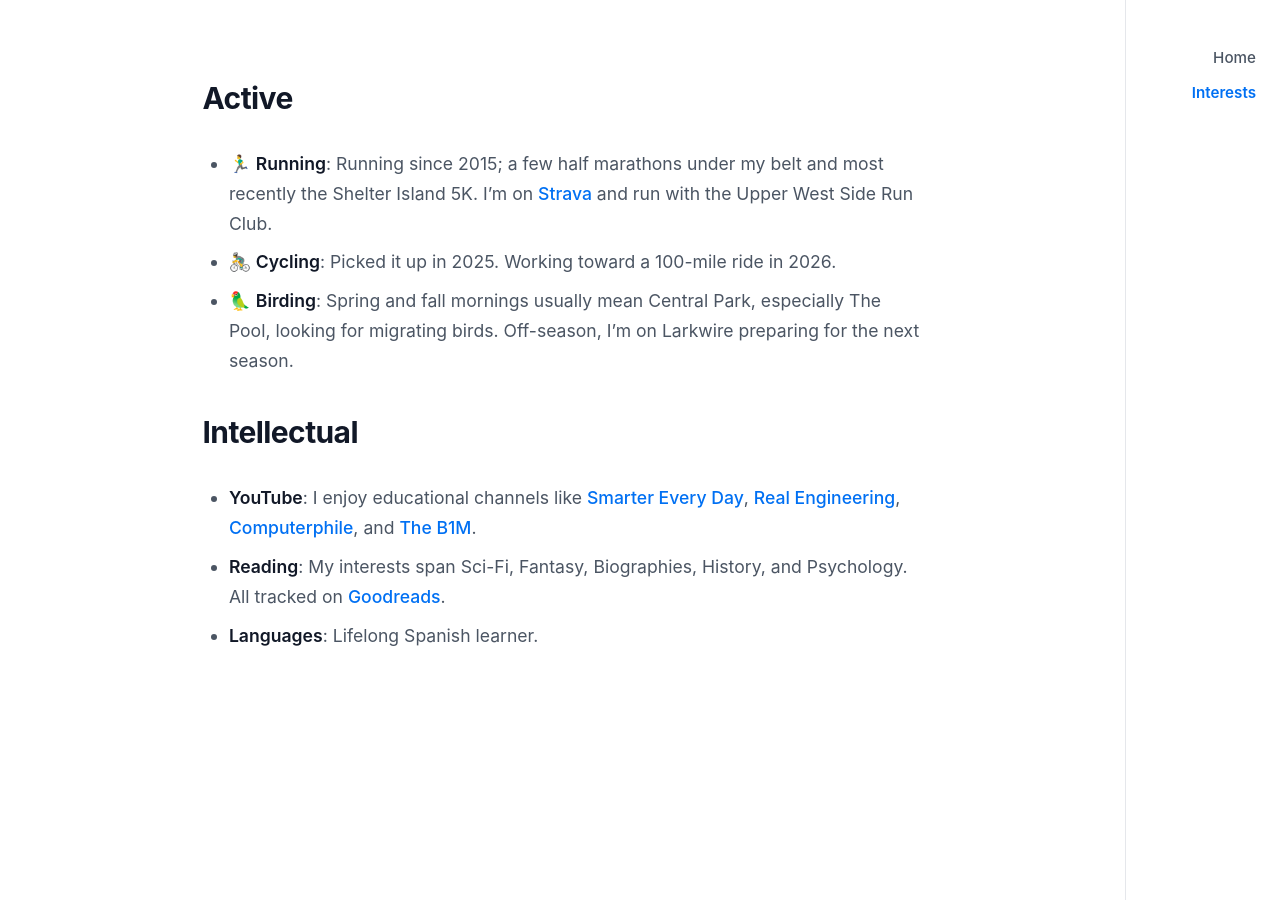
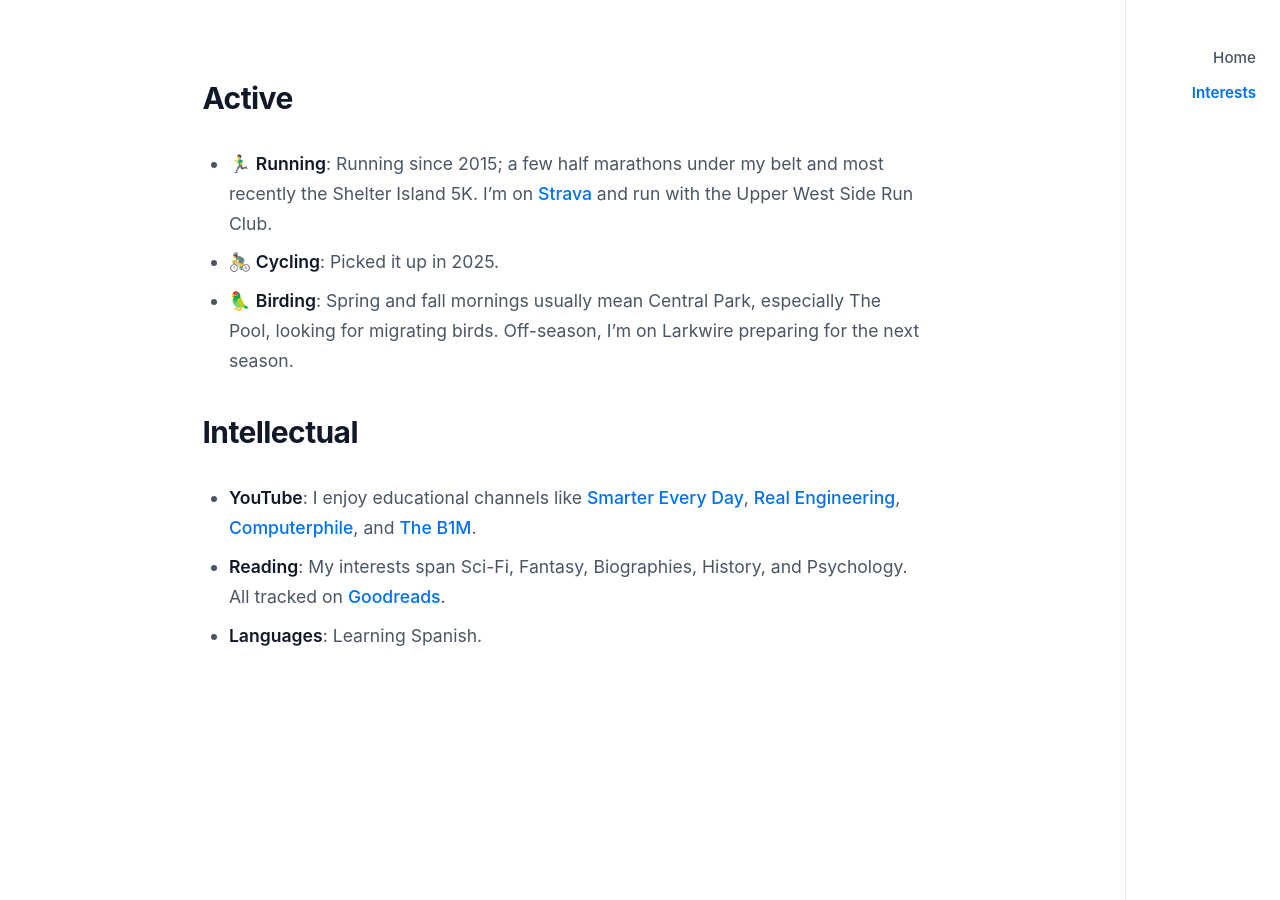
Before and after one commit to PBlanco/pblanco.github.io, a Jekyll site: the page built from interests.md, in a window 1280 px wide. Built offline with Jekyll 4.4.1, drawn with Linux system fonts in a browser that asks for light colours.

Commit message:
Remove dated cycling goal and simplify Spanish wording

```diff
--- a/interests.md
+++ b/interests.md
@@ -4,11 +4,11 @@
 ---
 ## Active
 - 🏃‍♂️ **Running**: Running since 2015; a few half marathons under my belt and most recently the Shelter Island 5K. I’m on [Strava](https://www.strava.com/athletes/21675576) and run with the Upper West Side Run Club.
-- 🚴‍♂️ **Cycling**:  Picked it up in 2025. Working toward a 100-mile ride in 2026.
+- 🚴‍♂️ **Cycling**:  Picked it up in 2025.
 - 🦜 **Birding**: Spring and fall mornings usually mean Central Park, especially The Pool, looking for migrating birds. Off-season, I’m on Larkwire preparing for the next season.
 
 
 ## Intellectual
 - **YouTube**: I enjoy educational channels like [Smarter Every Day](https://www.youtube.com/@SmarterEveryDay){:target="_blank" rel="noopener noreferrer"}, [Real Engineering](https://www.youtube.com/@realengineering){:target="_blank" rel="noopener noreferrer"}, [Computerphile](https://www.youtube.com/@Computerphile){:target="_blank" rel="noopener noreferrer"}, and [The B1M](https://www.youtube.com/@TheB1M){:target="_blank" rel="noopener noreferrer"}.
 - **Reading**: My interests span Sci-Fi, Fantasy, Biographies, History, and Psychology. All tracked on [Goodreads](https://www.goodreads.com/user/show/66203612-peter){:target="_blank" rel="noopener noreferrer"}.
--  **Languages**: Lifelong Spanish learner.
+-  **Languages**: Learning Spanish.
```
